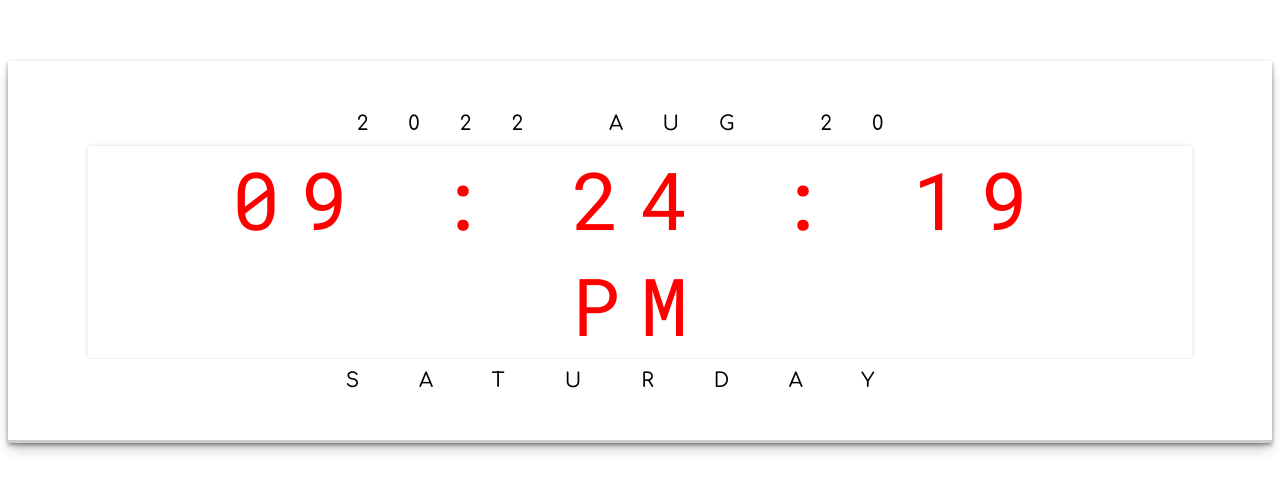
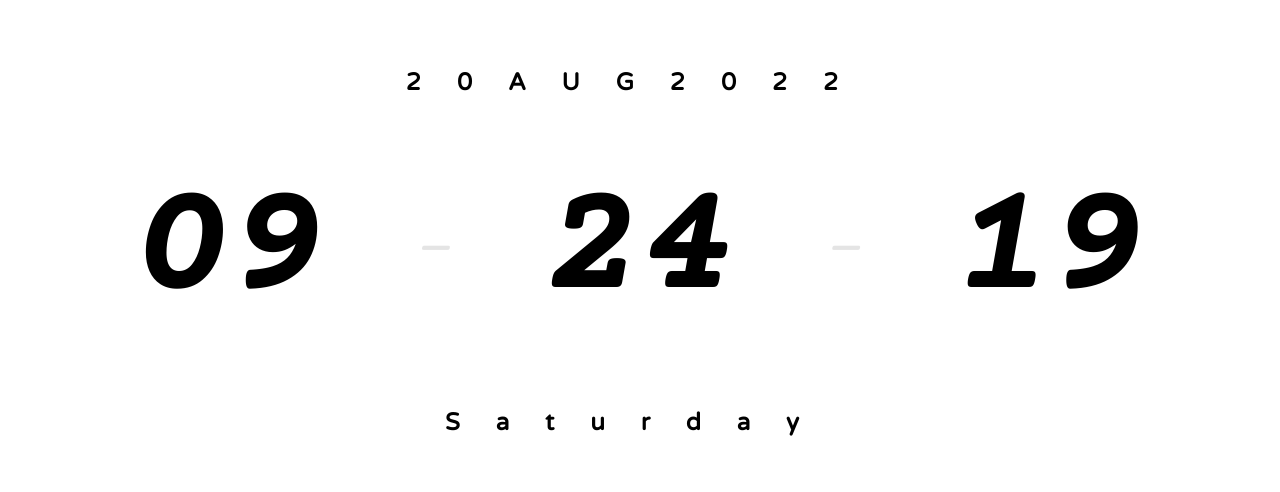
Before and after one commit to Rvkt/rtClock, a plain HTML site: page index.html in a window 1280 px wide. Shown: the part 156-648 px from the top of the page. Drawn offline with nearby package versions, Linux system fonts and the light colour scheme; a web font is replaced by a local one.

Commit message:
Updated files uploaded 202208210245
sperate js file

```diff
--- a/index.html
+++ b/index.html
@@ -1,115 +1,31 @@
+<!DOCTYPE html>
 <html lang="en">
   <head>
     <meta charset="UTF-8" />
     <meta http-equiv="X-UA-Compatible" content="IE=edge" />
     <meta name="viewport" content="width=device-width, initial-scale=1.0" />
+    <title>rtClock</title>
+    <script src="script.js" defer></script>
     <link rel="stylesheet" href="style.css" />
-    <title>rtClock</title>
   </head>
   <body onload="initClock()">
-    <div class="rtClock">
-      <div class="datetime">
-        <div class="dt">
-          <span id="year">YEAR</span>
-          <span id="month">MONTH</span>
-          <span id="daynum">DAYNUM</span>
-        </div>
-        <!-- Time is displayed here -->
-        <div class="tm">
-          <span id="hour">HOUR</span>
-          <span>:</span>
-          <span id="minutes">MINUTES</span>
-          <span>:</span>
-          <span id="seconds">SECONDS</span>
-          <span id="period">PM</span>
-        </div>
+    <div class="datetime">
+      <div class="date">
+        <span id="daynum">21</span>
+        <span id="month">AUG</span>
+        <span id="year">2022</span>
       </div>
-      <div class="dnm">
-        <span id="dayname">DAYNAME</span>
+      <div class="time">
+        <span id="hour">00</span>
+        <span id="dot"> - </span>
+        <span id="minutes">00</span>
+        <span id="dot"> - </span>
+        <span id="seconds">00</span>
+      </div>
+      <div class="dayname">
+        <span id="dayname">SATURDAY</span>
       </div>
     </div>
-    <script type="text/javascript">
-      function updateClock() {
-        var now = new Date();
-
-        var day_name = now.getDay(),
-          mo = now.getMonth(),
-          yyyy = now.getFullYear(),
-          day_num = now.getDate(),
-          hh = now.getHours(),
-          mm = now.getMinutes(),
-          sec = now.getSeconds(),
-          amPm = "AM";
-
-        // logical statements
-        if (hh == 0) {
-          hh = 12;
-        }
-
-        if (hh > 12) {
-          hh = hh - 12;
-          amPm = "PM";
-        }
-
-        Number.prototype.pad = function (digits) {
-          for (var n = this.toString(); n.length < digits; n = 0 + n);
-          return n;
-        };
-
-        var months = [
-          "Jan",
-          "Feb",
-          "Mar",
-          "Apr",
-          "May",
-          "Jun",
-          "Jul",
-          "Aug",
-          "Sep",
-          "Oct",
-          "Nov",
-          "Dec",
-        ];
-
-        var week = [
-          "Sunday",
-          "Monday",
-          "Tuesday",
-          "Wednesday",
-          "Thursday",
-          "Friday",
-          "Saturday",
-        ];
-
-        var ids = [
-          "dayname",
-          "month",
-          "daynum",
-          "year",
-          "hour",
-          "minutes",
-          "seconds",
-          "period",
-        ];
-
-        var values = [
-          week[day_name],
-          months[mo],
-          day_num.pad(2),
-          yyyy,
-          hh.pad(2),
-          mm.pad(2),
-          sec.pad(2),
-          amPm,
-        ];
-
-        for (var i = 0; i < ids.length; i++)
-          document.getElementById(ids[i]).firstChild.nodeValue = values[i];
-      }
-      function initClock() {
-        updateClock();
-        window.setInterval("updateClock()", 1);
-      }
-    </script>
+    <script></script>
   </body>
 </html>
--- /dev/null
+++ b/script.js
@@ -0,0 +1,80 @@
+function updateClock() {
+  var now = new Date();
+
+  var day_name = now.getDay(),
+    mo = now.getMonth(),
+    yyyy = now.getFullYear(),
+    day_num = now.getDate(),
+    hh = now.getHours(),
+    mm = now.getMinutes(),
+    sec = now.getSeconds(),
+    amPm = "AM";
+
+  // logical statements
+  if (hh == 0) {
+    hh = 12;
+  }
+
+  if (hh > 12) {
+    hh = hh - 12;
+    amPm = "PM";
+  }
+
+  Number.prototype.pad = function (digits) {
+    for (var n = this.toString(); n.length < digits; n = 0 + n);
+    return n;
+  };
+
+  var months = [
+    "JAN",
+    "FEB",
+    "MAR",
+    "APR",
+    "MAY",
+    "JUN",
+    "JUL",
+    "AUG",
+    "SEP",
+    "OCT",
+    "NOV",
+    "DEC",
+  ];
+
+  var week = [
+    "SUNDAY",
+    "Monday",
+    "Tuesday",
+    "Wednesday",
+    "Thursday",
+    "Friday",
+    "Saturday",
+  ];
+
+  var ids = [
+    "dayname",
+    "month",
+    "daynum",
+    "year",
+    "hour",
+    "minutes",
+    "seconds",
+  ];
+
+  var values = [
+    week[day_name],
+    months[mo],
+    day_num.pad(2),
+    yyyy,
+    hh.pad(2),
+    mm.pad(2),
+    sec.pad(2),
+    amPm,
+  ];
+
+  for (var i = 0; i < ids.length; i++)
+    document.getElementById(ids[i]).firstChild.nodeValue = values[i];
+}
+function initClock() {
+  updateClock();
+  window.setInterval("updateClock()", 1);
+}
--- a/style.css
+++ b/style.css
@@ -1,59 +1,118 @@
-@import url("https://fonts.googleapis.com/css2?family=Comfortaa:wght@300;400;500;600;700&display=swap");
-@import url("https://fonts.googleapis.com/css2?family=Roboto+Mono:ital,wght@0,100;0,200;0,300;0,400;0,500;0,600;0,700;1,100;1,200;1,300;1,400;1,500;1,600;1,700&display=swap");
+@import url("https://fonts.googleapis.com/css2?family=Chathura:wght@100;300;400;700;800&family=Courier+Prime:ital,wght@1,400;1,700&family=Montserrat:ital,wght@0,100;0,200;0,300;1,100;1,200;1,300;1,400;1,500;1,600;1,700;1,800;1,900&family=Oswald:wght@200;300;400;500;600;700&family=Varela+Round&display=swap");
 
 body {
-  /* font-family: "Comfortaa", cursive; */
-  font-family: "Roboto Mono", monospace;
-  background-color: rgb(255, 255, 255);
+  /* font-family: 'Chathura', sans-serif;
+  font-family: 'Courier Prime', monospace;
+  font-family: 'Montserrat', sans-serif;
+  font-family: 'Oswald', sans-serif;
+  font-family: 'Varela Round', sans-serif; */
+  background-color: #fff;
   height: 100vh;
   display: flex;
+  flex-direction: column;
   align-items: center;
   justify-content: center;
 }
 
-.rtClock {
-
-  background-color: rgb(255, 255, 255);
-  /* box-shadow: rgba(0, 0, 0, 0.5) 0px 5px 12px; */
-  box-shadow: rgba(0, 0, 0, 0.4) 0px 2px 4px,
-    rgba(0, 0, 0, 0.3) 0px 7px 13px -3px, rgba(0, 0, 0, 0.2) 0px -3px 0px inset;
-  padding: 0.5em;
-
-  font-size: 5em;
-  text-transform: uppercase;
-  text-align: center;
-  letter-spacing: 0.25em;
+.datetime {
+  /* background-color: #254d8b; */
+  display: flex;
+  flex-direction: column;
+  width: 125vh;
+}
+/* ----------------- Date ----------------- */
+.date {
+  /* background-color: #71c99a; */
+  font-family: "Varela Round", sans-serif;
+  height: 20px;
+  padding: 20px 10px;
+  display: flex;
+  justify-content: center;
+  align-items: center;
 }
 
-.dt,
-.tm,
-.dnm {
-  margin: 1 0.5em;
-}
-.tm {
-  color: red;
-  background-color: white;
-
-  box-shadow: rgba(0, 0, 0, 0.1) 0px 0px 5px 0px,
-    rgba(0, 0, 0, 0.1) 0px 0px 1px 0px;
-  padding: 0 1em;
+#year {
+  font-size: 1.5em;
+  font-weight: 700;
+  letter-spacing: 1.5em;
 }
 
-.dt {
-  background-color: white;
-  letter-spacing: 2em;
-  padding: 0.5em;
-  font-size: 0.25em;
-  font-family: "Comfortaa", cursive;
-  font-weight: 500;
-  text-align: center;
+#month {
+  font-size: 1.5em;
+  font-weight: 700;
+  letter-spacing: 1.5em;
 }
-.dnm {
-  background-color: white;
-  letter-spacing: 3em;
-  padding: 0.5em;
-  font-size: 0.25em;
-  font-family: "Comfortaa", cursive;
-  font-weight: 500;
-  text-align: center;
+
+#daynum {
+  font-size: 1.5em;
+  font-weight: 700;
+  letter-spacing: 1.5em;
 }
+
+/* ----------------- Time ----------------- */
+.time {
+  display: flex;
+  height: 400px;
+  padding: 20px 0px;
+  flex-basis: 75%;
+  margin: 30px;
+  font-size: 10em;
+  font-weight: 900;
+  /* font-family: "Chathura", sans-serif; */
+  /* font-family: "Montserrat", sans-serif; */
+  font-family: "Courier Prime", monospace;
+  /* font-family: "Oswald", sans-serif; */
+  /* background-color: #e70197; */
+  justify-content: center;
+  /* align-items: center; */
+  position: relative;
+}
+
+#dot {
+  font-size: 4rem;
+  margin: 20px 30px;
+  font-weight: 100;
+  opacity: 10%;
+  align-self: center;
+}
+
+#hour {
+  margin: 0 30px;
+  padding: 0px 30px;
+  height: fit-content;
+  /* background-color: #d8ff63; */
+}
+
+#minutes {
+  margin: 0 30px;
+  padding: 0px 30px;
+  height: fit-content;
+  /* background-color: #d8ff63; */
+}
+#seconds {
+  margin: 0 30px;
+  padding: 0px 30px;
+  height: fit-content;
+  position: static;
+  /* background-color: #d8ff63; */
+}
+
+/* ----------------- Dayname ----------------- */
+.dayname {
+  /* background-color: #a7f5fb; */
+  height: 20px;
+  padding: 20px 10px;
+  display: flex;
+  flex-direction: row-reverse;
+  align-items: center;
+  justify-content: center;
+}
+
+#dayname {
+  font-size: 1.5em;
+  font-weight: 700;
+  letter-spacing: 1.5em;
+  font-family: "Varela Round", sans-serif;
+}
+
+/* ----------------- Link ----------------- */
```
